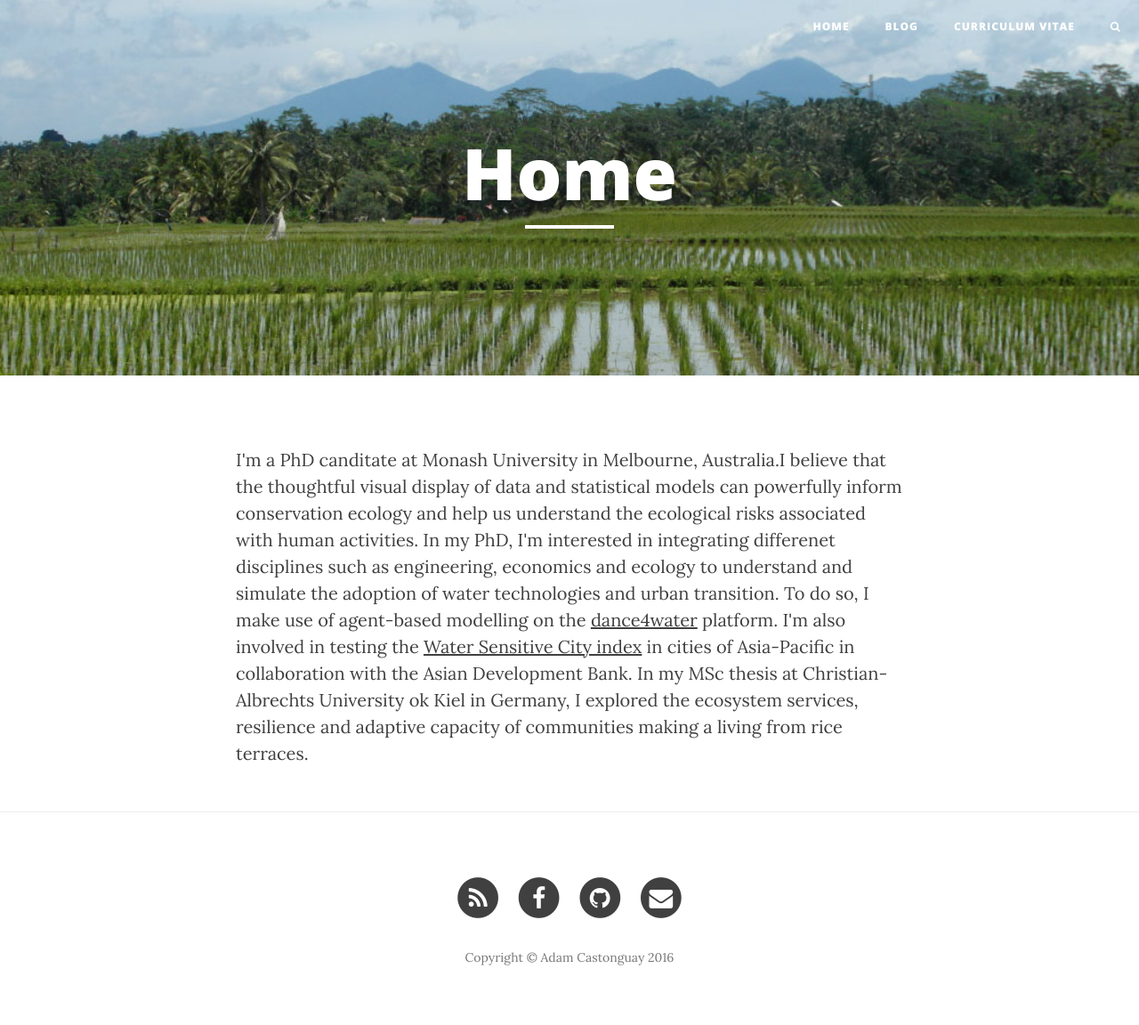
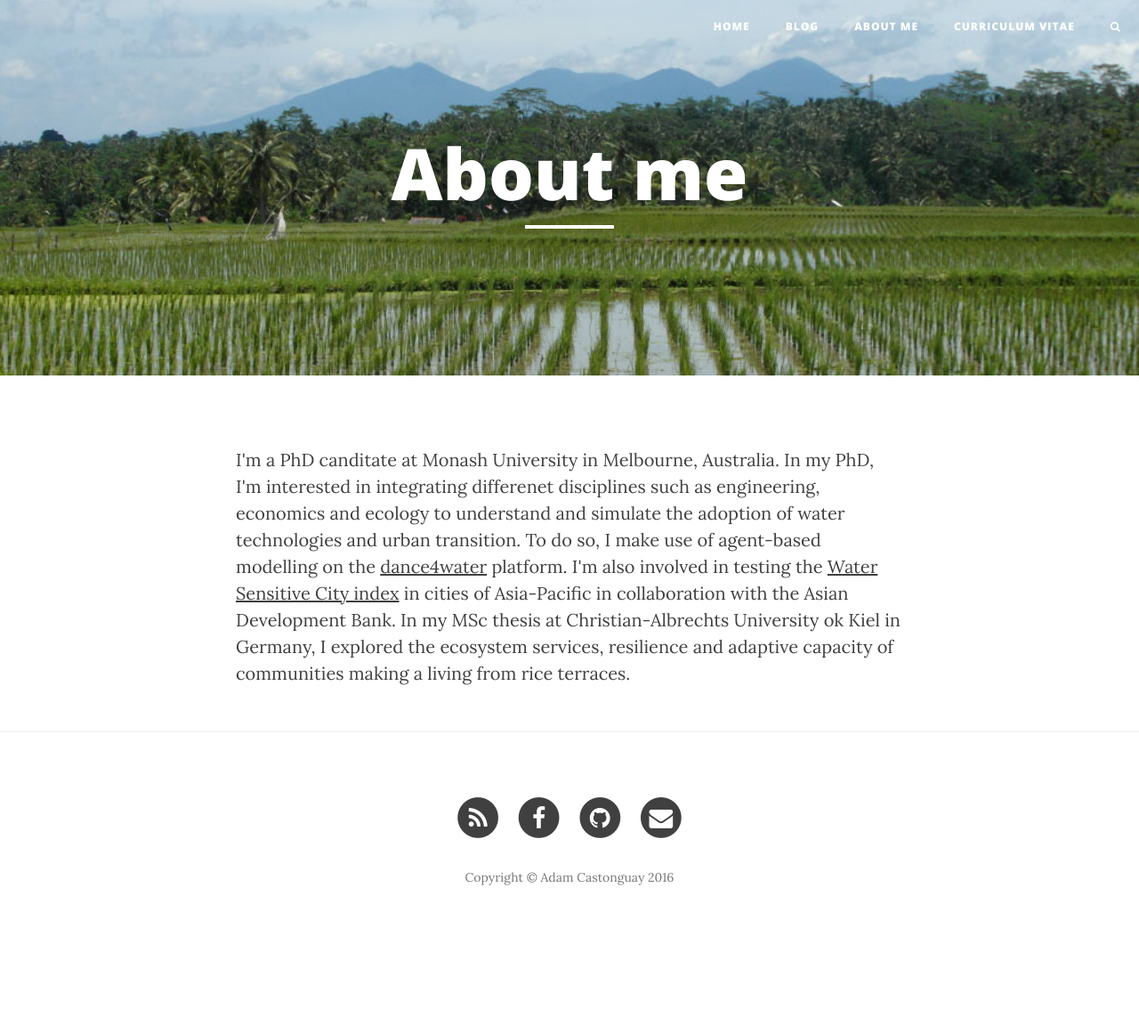
Before and after one commit to accastonguay/previous_website, a Jekyll site: the page built from index.html, in a window 1280 px wide. Shown: the whole page at 89% size. Built offline with Jekyll 4.4.1, drawn with Linux system fonts in a browser that asks for light colours; nearby versions of some CDN libraries; after the commit the page ends 1062 px from its top, so only the background shows below that.

Commit message:
Change home page

```diff
--- a/_config.yml
+++ b/_config.yml
@@ -1,6 +1,6 @@
 # Site settings
 title: #Adam Castonguay
-index_title: Home # same as title in index.html file, so that custom description can be set in page.html layout.
+index_title: About # same as title in index.html file, so that custom description can be set in page.html layout.
 blog_title: Adam Castonguay
 header-img: img/home-bg.jpg
 email: adam.charette.castonguay@monash.edu
--- a/index.html
+++ b/index.html
@@ -1,6 +1,6 @@
 ---
 layout: page
-title: "Home" # same as index_title in _config file
+title: "About me" # same as index_title in _config file
 description: ""
 header-img: "img/rice_terraces.jpg"
 ---
@@ -9,8 +9,7 @@ header-img: "img/rice_terraces.jpg"
 <section id="about">
 	<div>
 		<p>
-			I'm a PhD canditate at Monash University in Melbourne, Australia.I believe that the thoughtful visual display of data and statistical models can powerfully inform conservation ecology and help us understand the ecological risks associated with human activities.
-					In my PhD, I'm interested in integrating differenet disciplines such as engineering, economics and ecology to understand and simulate the adoption of water technologies and urban transition.
+			I'm a PhD canditate at Monash University in Melbourne, Australia. In my PhD, I'm interested in integrating differenet disciplines such as engineering, economics and ecology to understand and simulate the adoption of water technologies and urban transition.
 					To do so, I make use of agent-based modelling on the <a href="http://www.dance4water.org/">dance4water</a> platform. I'm also involved in testing the <a href="http://wscindex.dance4water.org/">Water Sensitive City index</a> in cities of Asia-Pacific in collaboration with the Asian Development Bank.
 					In my MSc thesis at Christian-Albrechts University ok Kiel in Germany, I explored the ecosystem services, resilience and adaptive capacity of communities making a living from rice terraces. </p>
 
```
Also changed, not shown: CV/index.md (+30 -30 lines).
